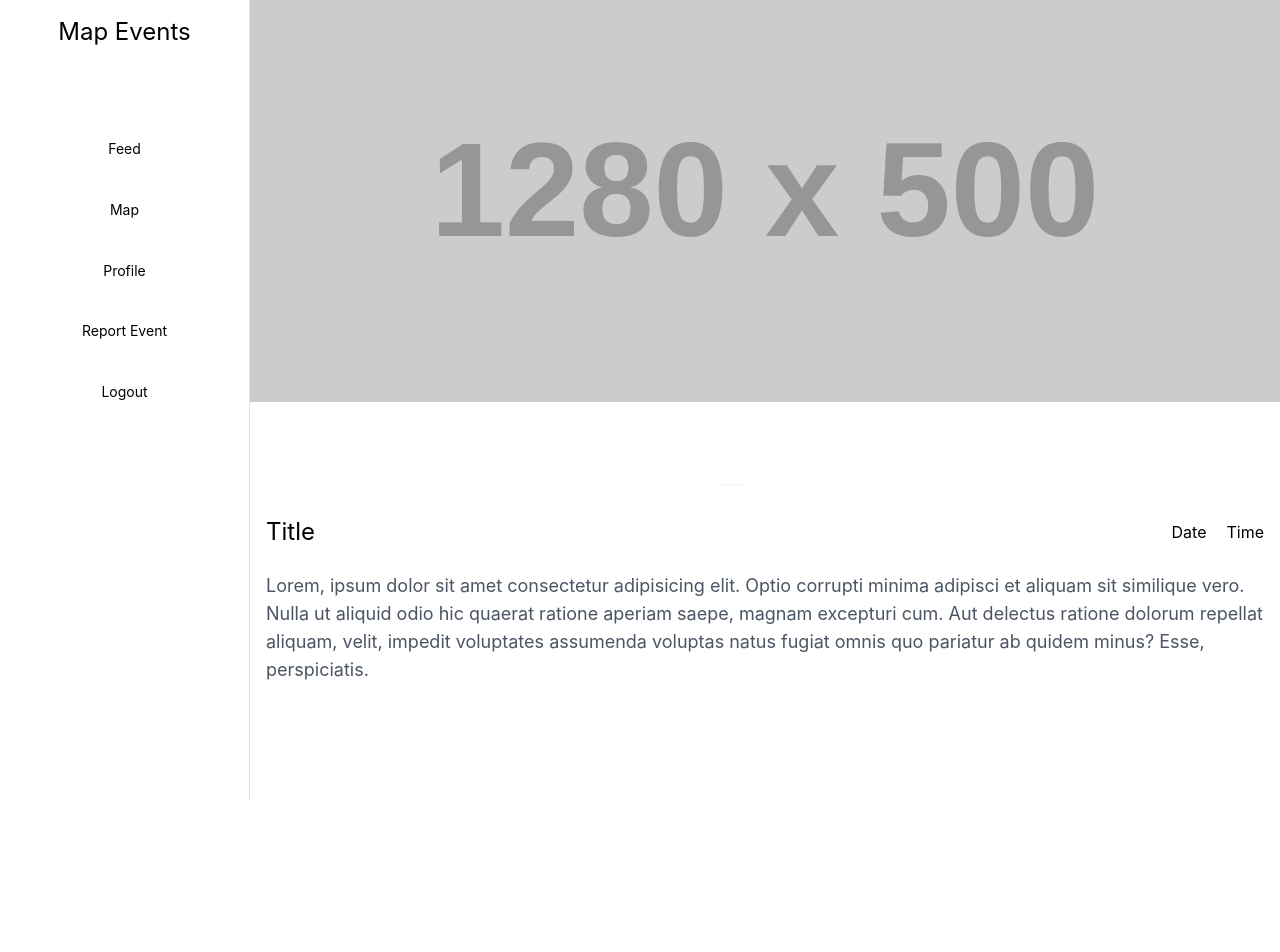
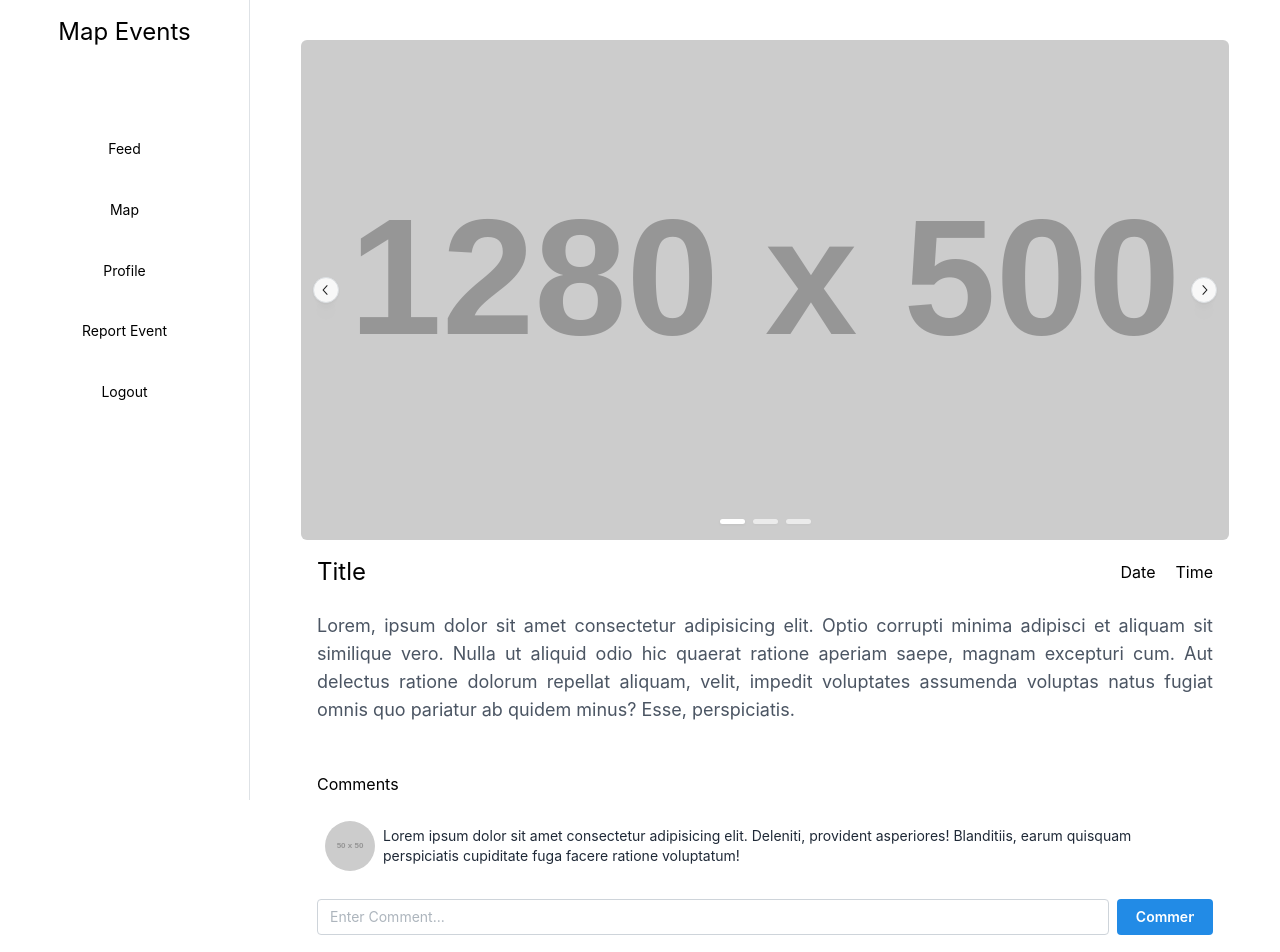
Before and after one commit to pengpa0012/map-events, a Next.js app: page /map/1 in a window 1280 px wide. Shown: the top 952 px of the page. Before the commit the page ends 800 px from the top, so only its background shows below. Built offline with nearby package versions, Linux system fonts and the light colour scheme.

Commit message:
update event profile

```diff
--- a/src/pages/map/[profile]/index.tsx
+++ b/src/pages/map/[profile]/index.tsx
@@ -1,30 +1,30 @@
 import { Carousel } from '@mantine/carousel'
-import { Container, Image } from '@mantine/core'
+import { Button, Container, Image, Input } from '@mantine/core'
 import React from 'react'
 
 export default function profile() {
   return (
-    <Container fluid p={0}>
-      <Carousel withIndicators height={500} loop withControls={false}>
+    <Container className="pt-10 pb-20">
+      <Carousel withIndicators height={500} loop withControls>
         <Carousel.Slide>
           <Image
             src="https://via.placeholder.com/1280x500"
-            className="w-full"
-            fit="contain"
+            className="w-full h-full rounded-md"
+            fit="cover"
           />
         </Carousel.Slide>
         <Carousel.Slide>
           <Image
             src="https://via.placeholder.com/1280x500"
-            className="w-full"
-            fit="contain"
+            className="w-full h-full rounded-md"
+            fit="cover"
           />
         </Carousel.Slide>
         <Carousel.Slide>
           <Image
             src="https://via.placeholder.com/1280x500"
-            className="w-full"
-            fit="contain"
+            className="w-full h-full rounded-md"
+            fit="cover"
           />
         </Carousel.Slide>
       </Carousel>
@@ -36,7 +36,7 @@ export default function profile() {
             <p>Time</p>
           </div>
         </div>
-        <p className="text-lg py-2 text-gray-600">
+        <p className="text-lg py-2 text-gray-600 text-justify">
           Lorem, ipsum dolor sit amet consectetur adipisicing elit. Optio
           corrupti minima adipisci et aliquam sit similique vero. Nulla ut
           aliquid odio hic quaerat ratione aperiam saepe, magnam excepturi cum.
@@ -44,6 +44,28 @@ export default function profile() {
           voluptates assumenda voluptas natus fugiat omnis quo pariatur ab
           quidem minus? Esse, perspiciatis.
         </p>
+        <div className="mt-10">
+          <h3 className="mb-4 text-">Comments</h3>
+          <div className="flex flex-col gap-5">
+            <div className="p-2 rounded-md flex items-center gap-2">
+              <Image
+                src="https://via.placeholder.com/50x50"
+                className="rounded-full w-[50px]"
+              />
+              <p className="text-sm text-gray-800">
+                Lorem ipsum dolor sit amet consectetur adipisicing elit.
+                Deleniti, provident asperiores! Blanditiis, earum quisquam
+                perspiciatis cupiditate fuga facere ratione voluptatum!
+              </p>
+            </div>
+            <div className="flex gap-2">
+              <Input className="w-full" placeholder="Enter Comment..." />
+              <Button size="sm" variant="filled">
+                Comment
+              </Button>
+            </div>
+          </div>
+        </div>
       </div>
     </Container>
   )
```
